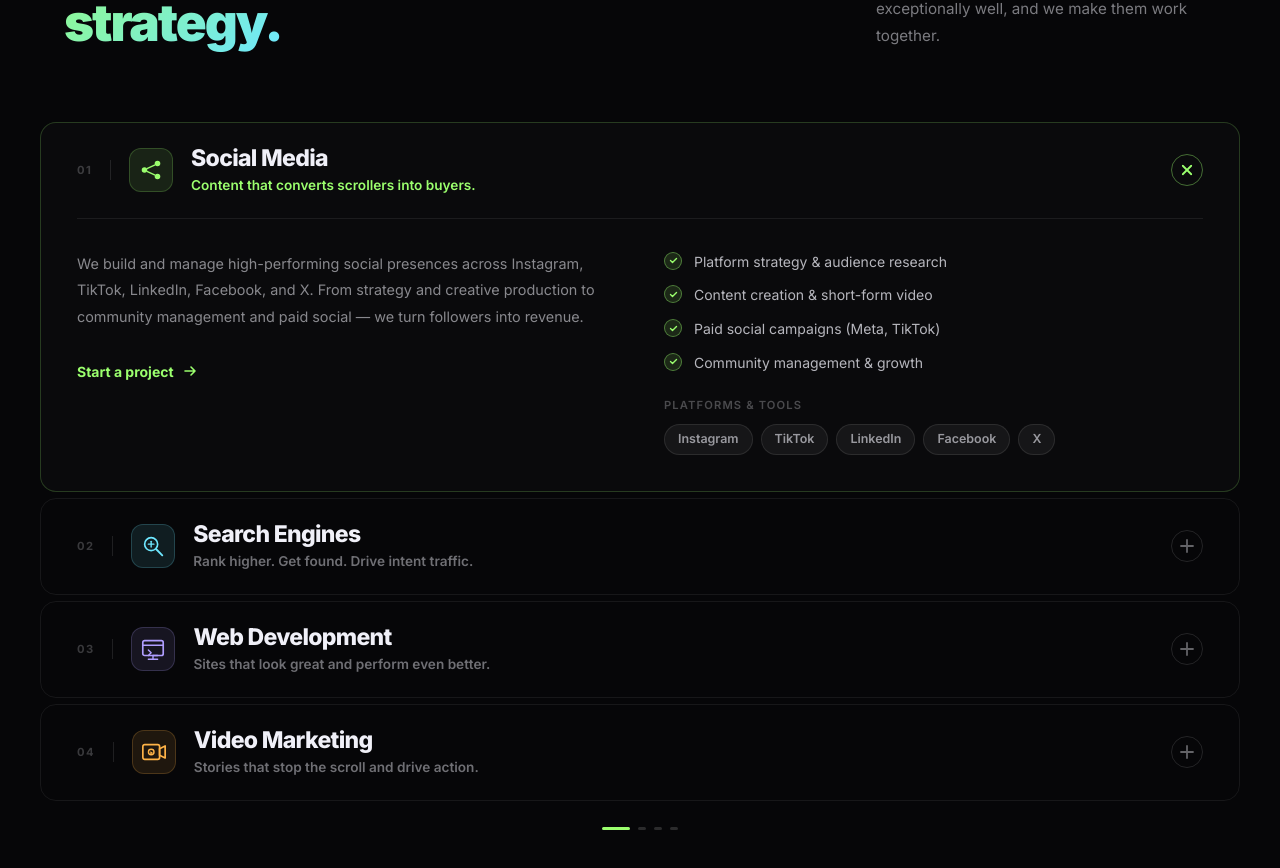
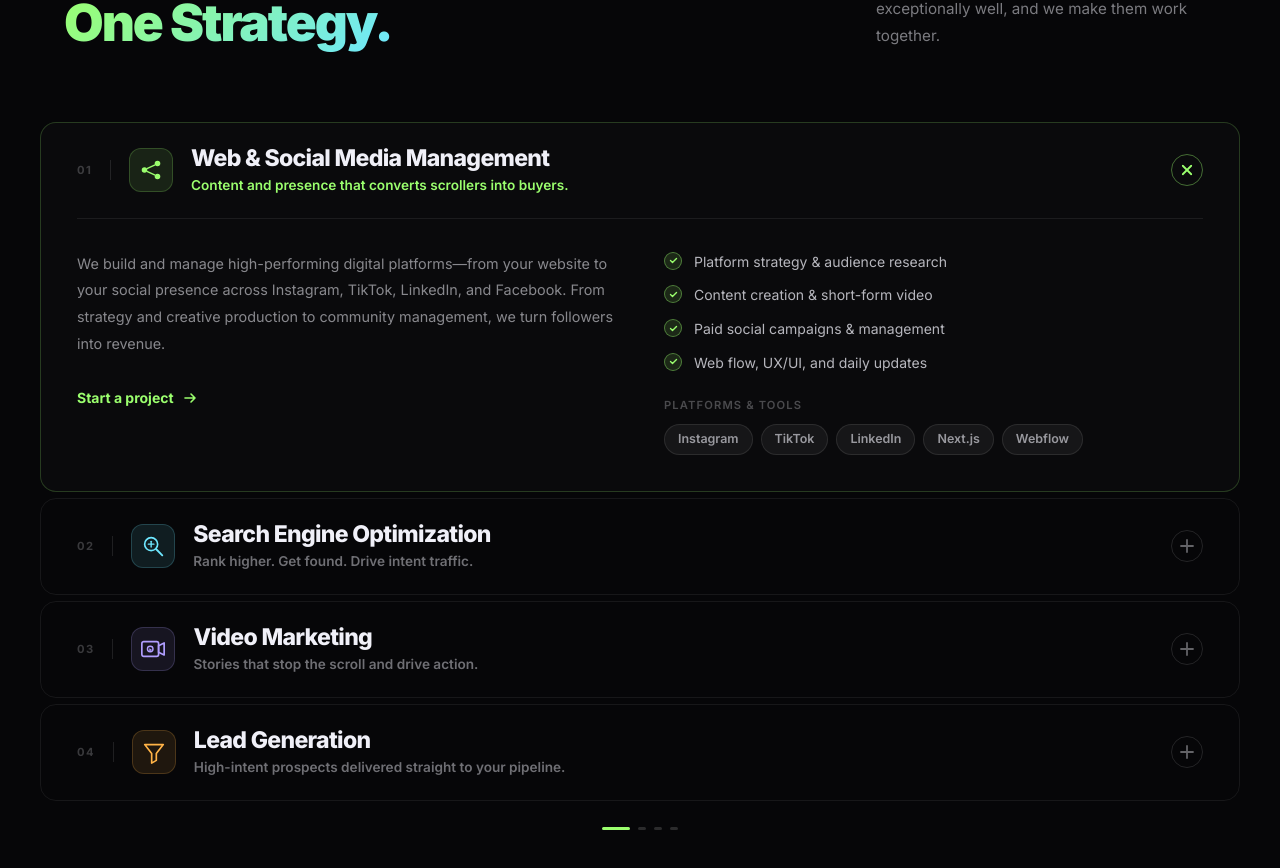
Before and after one commit to einfoengine/ablyart, a Next.js app: page / in a window 1280 px wide. Shown: the part 3921-4789 px from the top of the page. Built offline with nearby package versions, Linux system fonts and the light colour scheme.

Commit message:
Service secton updated

```diff
--- a/src/components/ServicesSection.tsx
+++ b/src/components/ServicesSection.tsx
@@ -4,17 +4,17 @@ import { useEffect, useRef, useState } from "react";
 
 const services = [
   {
-    id: "social-media",
+    id: "web-social-media",
     number: "01",
-    title: "Social Media",
-    tagline: "Content that converts scrollers into buyers.",
+    title: "Web & Social Media Management",
+    tagline: "Content and presence that converts scrollers into buyers.",
     description:
-      "We build and manage high-performing social presences across Instagram, TikTok, LinkedIn, Facebook, and X. From strategy and creative production to community management and paid social — we turn followers into revenue.",
+      "We build and manage high-performing digital platforms—from your website to your social presence across Instagram, TikTok, LinkedIn, and Facebook. From strategy and creative production to community management, we turn followers into revenue.",
     bullets: [
       "Platform strategy & audience research",
       "Content creation & short-form video",
-      "Paid social campaigns (Meta, TikTok)",
-      "Community management & growth",
+      "Paid social campaigns & management",
+      "Web flow, UX/UI, and daily updates",
     ],
     icon: (
       <svg width="26" height="26" viewBox="0 0 28 28" fill="none">
@@ -27,12 +27,12 @@ const services = [
     ),
     color: "#9bff6e",
     rgb: "155,255,110",
-    platforms: ["Instagram", "TikTok", "LinkedIn", "Facebook", "X"],
+    platforms: ["Instagram", "TikTok", "LinkedIn", "Next.js", "Webflow"],
   },
   {
-    id: "search-engines",
+    id: "seo",
     number: "02",
-    title: "Search Engines",
+    title: "Search Engine Optimization",
     tagline: "Rank higher. Get found. Drive intent traffic.",
     description:
       "We combine technical SEO, content strategy, and Google Ads to make sure your brand appears exactly when people are searching for what you offer. More visibility, more qualified clicks, more growth.",
@@ -55,35 +55,8 @@ const services = [
     platforms: ["Google", "Bing", "YouTube", "Maps", "Shopping"],
   },
   {
-    id: "web-development",
+    id: "video-marketing",
     number: "03",
-    title: "Web Development",
-    tagline: "Sites that look great and perform even better.",
-    description:
-      "We design and develop fast, conversion-optimised websites and landing pages built on modern tech stacks. From brand-new builds to full redesigns — every pixel is purpose-built to turn visitors into customers.",
-    bullets: [
-      "Custom website & landing page design",
-      "Next.js, React & Webflow builds",
-      "CRO-optimised UX & UI",
-      "Speed, SEO & accessibility audits",
-    ],
-    icon: (
-      <svg width="26" height="26" viewBox="0 0 28 28" fill="none">
-        <rect x="3" y="5" width="22" height="16" rx="2" stroke="#b09eff" strokeWidth="1.8" fill="none" />
-        <line x1="3" y1="10" x2="25" y2="10" stroke="#b09eff" strokeWidth="1.5" />
-        <line x1="14" y1="21" x2="14" y2="25" stroke="#b09eff" strokeWidth="1.5" strokeLinecap="round" />
-        <line x1="9" y1="25" x2="19" y2="25" stroke="#b09eff" strokeWidth="1.5" strokeLinecap="round" />
-        <path d="M9 15 L12 18 L9 21" stroke="#b09eff" strokeWidth="1.5" strokeLinecap="round" strokeLinejoin="round" fill="none" />
-        <line x1="14" y1="21" x2="19" y2="21" stroke="#b09eff" strokeWidth="1.5" strokeLinecap="round" />
-      </svg>
-    ),
-    color: "#b09eff",
-    rgb: "176,158,255",
-    platforms: ["Next.js", "React", "Webflow", "Shopify", "WordPress"],
-  },
-  {
-    id: "video-marketing",
-    number: "04",
     title: "Video Marketing",
     tagline: "Stories that stop the scroll and drive action.",
     description:
@@ -96,15 +69,37 @@ const services = [
     ],
     icon: (
       <svg width="26" height="26" viewBox="0 0 28 28" fill="none">
-        <rect x="2" y="6" width="18" height="16" rx="2" stroke="#ffb347" strokeWidth="1.8" fill="none" />
-        <path d="M20 10.5l6-3v13l-6-3V10.5z" stroke="#ffb347" strokeWidth="1.8" strokeLinejoin="round" fill="none" />
-        <circle cx="11" cy="14" r="3" stroke="#ffb347" strokeWidth="1.5" fill="none" />
-        <path d="M10 13.2l3 1.8-3 1.8V13.2z" fill="#ffb347" />
+        <rect x="2" y="6" width="18" height="16" rx="2" stroke="#b09eff" strokeWidth="1.8" fill="none" />
+        <path d="M20 10.5l6-3v13l-6-3V10.5z" stroke="#b09eff" strokeWidth="1.8" strokeLinejoin="round" fill="none" />
+        <circle cx="11" cy="14" r="3" stroke="#b09eff" strokeWidth="1.5" fill="none" />
+        <path d="M10 13.2l3 1.8-3 1.8V13.2z" fill="#b09eff" />
+      </svg>
+    ),
+    color: "#b09eff",
+    rgb: "176,158,255",
+    platforms: ["YouTube", "Instagram", "TikTok", "Vimeo", "After Effects"],
+  },
+  {
+    id: "lead-generation",
+    number: "04",
+    title: "Lead Generation",
+    tagline: "High-intent prospects delivered straight to your pipeline.",
+    description:
+      "We design strategic funnels focused purely on capturing intent and acquiring highly qualified leads. No more empty traffic—just engaged prospects actively looking to buy what you sell.",
+    bullets: [
+      "Targeted lead capture & landing pages",
+      "Conversion rate optimization (CRO)",
+      "Automated email & SMS nurturing",
+      "Performance & attribution tracking",
+    ],
+    icon: (
+      <svg width="26" height="26" viewBox="0 0 28 28" fill="none">
+        <path d="M4 6h20l-7.5 9.5v7.5l-5 3v-10.5z" stroke="#ffb347" strokeWidth="1.8" strokeLinejoin="round" fill="none" />
       </svg>
     ),
     color: "#ffb347",
     rgb: "255,179,71",
-    platforms: ["YouTube", "Instagram", "TikTok", "Vimeo", "After Effects"],
+    platforms: ["HubSpot", "Salesforce", "ActiveCampaign", "Zapier"],
   },
 ];
 
@@ -170,7 +165,7 @@ export default function ServicesSection() {
         </div>
         <div style={{ display: "flex", alignItems: "flex-end", justifyContent: "space-between", flexWrap: "wrap", gap: "24px" }}>
           <h2 style={{ fontSize: "clamp(2.2rem, 4vw, 3.5rem)", fontWeight: 900, letterSpacing: "-0.04em", lineHeight: 1.1, maxWidth: "560px" }}>
-            Four channels.{" "}<span className="gradient-text">One strategy.</span>
+            Four Core Services.{" "}<span className="gradient-text">One Strategy.</span>
           </h2>
           <p style={{ fontSize: "0.95rem", color: "rgba(240,240,248,0.5)", maxWidth: "340px", lineHeight: 1.8 }}>
             We don&apos;t do everything — we do four things exceptionally well, and we make them work together.
```
